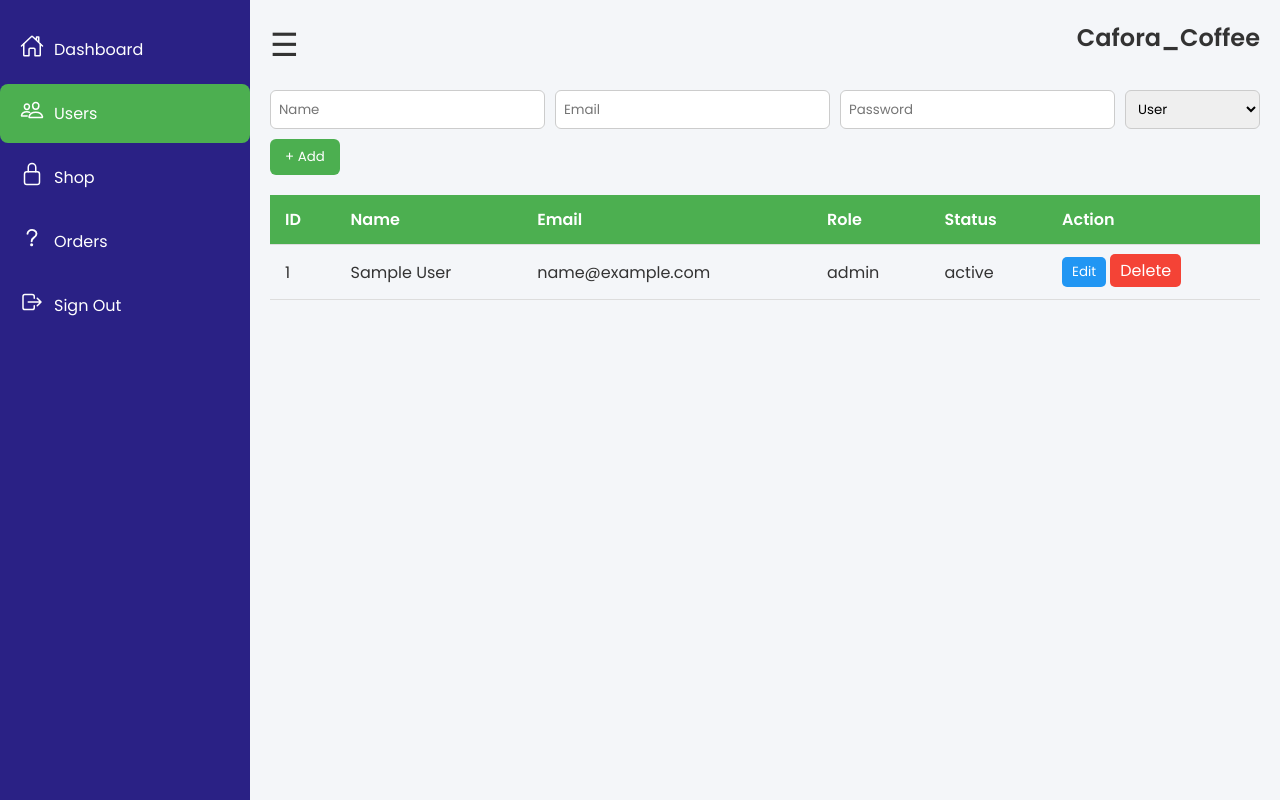
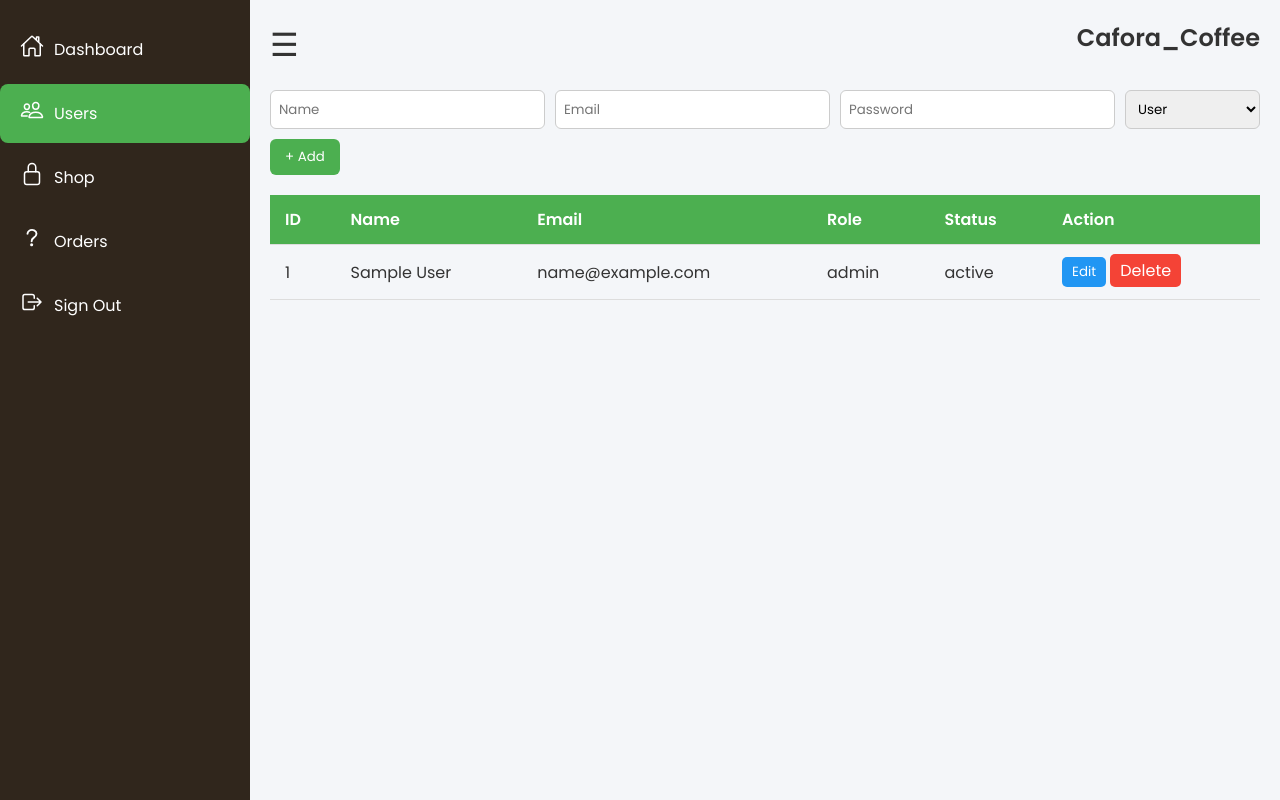
Before and after one commit to keshan-dev/cafora_coffee_php, a PHP site: page /admin/manage_users.php in a window 1280 px wide. Run offline with PHP 8.4, Linux system fonts and the light colour scheme; tables that the repository leaves empty or names only in its code hold one stand-in row (values such as "Sample post").

Commit message:
Update sidebar background color in admin.css

```diff
--- a/assets/css/admin.css
+++ b/assets/css/admin.css
@@ -11,7 +11,7 @@
     position: fixed;
     width: 250px;
     height: 100%;
-    background:#2a2185;
+    background:  #30261C ;
     transition:0.3s;
 }
 .navigation ul {margin-top:20px;}
```
